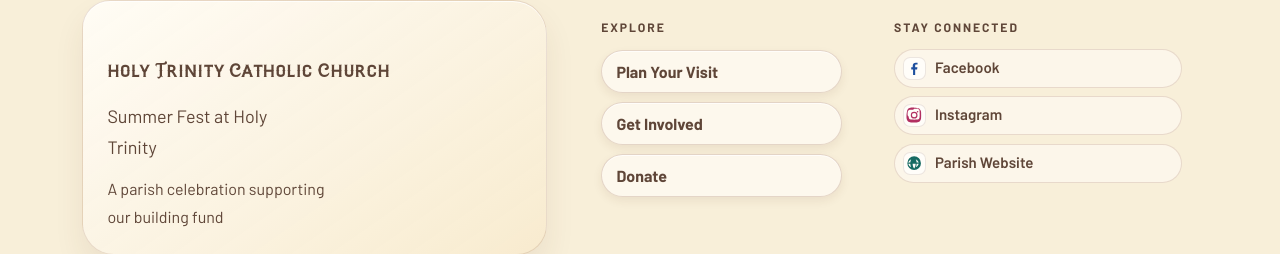
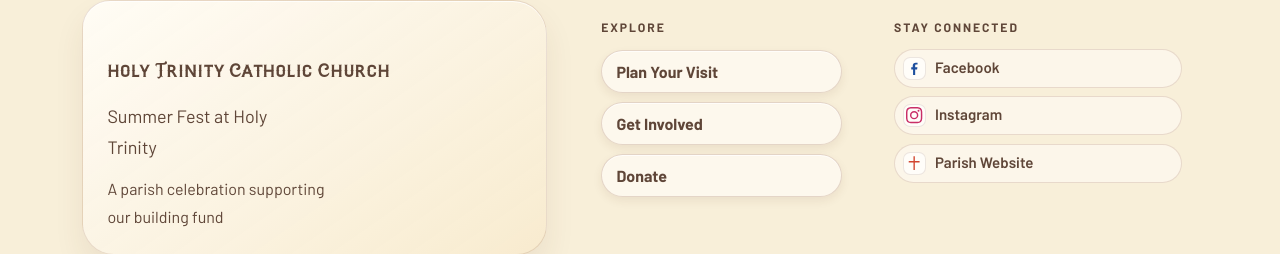
Before and after one commit to joshmzamora/summerfest-htcc, a Next.js app: page / in a window 1280 px wide. Shown: the part 2965-3219 px from the top of the page. Built offline with nearby package versions, Linux system fonts and the light colour scheme.

Commit message:
Update "Instagram" and "Parish Website" footer icons

```diff
--- a/app/globals.css
+++ b/app/globals.css
@@ -1973,11 +1973,11 @@ main {
 }
 
 .platform-instagram .footer-social-icon {
-  color: #b22f61;
+  color: #c92e67;
 }
 
 .platform-website .footer-social-icon {
-  color: #176b63;
+  color: #d2452f;
 }
 
 .footer-social-link:hover,
--- a/components/SiteFooter.tsx
+++ b/components/SiteFooter.tsx
@@ -14,20 +14,20 @@ function SocialIcon({ platform }: { platform: SiteContent["socialLinks"][number]
   switch (platform) {
     case "facebook":
       return (
-        <svg viewBox="0 0 24 24" role="img" aria-hidden="true">
+        <svg viewBox="0 0 24 24" role="img" aria-hidden="true" fill="currentColor">
           <path d="M13.5 22v-8.2h2.8l.5-3.2h-3.3V8.4c0-.9.3-1.6 1.7-1.6h1.8V4c-.3 0-1.4-.1-2.7-.1-2.6 0-4.4 1.6-4.4 4.5v2.2H7.7v3.2h2.7V22h3.1Z" />
         </svg>
       );
     case "instagram":
       return (
-        <svg viewBox="0 0 24 24" role="img" aria-hidden="true">
-          <path d="M12 7.1A4.9 4.9 0 1 0 12 17a4.9 4.9 0 0 0 0-9.9Zm0 8.1a3.2 3.2 0 1 1 0-6.5 3.2 3.2 0 0 1 0 6.5Zm6.2-8.3a1.1 1.1 0 1 1-2.3 0 1.1 1.1 0 0 1 2.3 0ZM12 2.4c2.6 0 2.9 0 4 .1 1 0 1.5.2 1.8.3.5.2.8.4 1.2.7.3.3.5.6.7 1.2.1.3.3.8.3 1.8.1 1.1.1 1.4.1 4s0 2.9-.1 4c0 1-.2 1.5-.3 1.8-.2.5-.4.8-.7 1.2-.3.3-.6.5-1.2.7-.3.1-.8.3-1.8.3-1.1.1-1.4.1-4 .1s-2.9 0-4-.1c-1 0-1.5-.2-1.8-.3-.5-.2-.8-.4-1.2-.7-.3-.3-.5-.6-.7-1.2-.1-.3-.3-.8-.3-1.8A66.5 66.5 0 0 1 2.4 12c0-2.6 0-2.9.1-4 0-1 .2-1.5.3-1.8.2-.5.4-.8.7-1.2.3-.3.6-.5 1.2-.7.3-.1.8-.3 1.8-.3 1.1-.1 1.4-.1 4-.1Zm0-1.7c-2.6 0-3 0-4.1.1-1.2 0-2 .3-2.7.6a5.4 5.4 0 0 0-2 1.3c-.6.6-1 1.2-1.3 2-.3.7-.5 1.5-.6 2.7A58 58 0 0 0 .7 12c0 2.6 0 3 .1 4.1 0 1.2.3 2 .6 2.7.3.8.7 1.5 1.3 2 .6.6 1.2 1 2 1.3.7.3 1.5.5 2.7.6 1.1.1 1.5.1 4.1.1s3 0 4.1-.1c1.2 0 2-.3 2.7-.6a5.4 5.4 0 0 0 2-1.3c.6-.6 1-1.2 1.3-2 .3-.7.5-1.5.6-2.7.1-1.1.1-1.5.1-4.1s0-3-.1-4.1c0-1.2-.3-2-.6-2.7a5.4 5.4 0 0 0-1.3-2c-.6-.6-1.2-1-2-1.3-.7-.3-1.5-.5-2.7-.6C15 1 14.6 1 12 1Z" />
+        <svg viewBox="0 0 24 24" role="img" aria-hidden="true" fill="currentColor">
+          <path d="M12 2.163c3.204 0 3.584.012 4.85.07 1.366.062 2.633.332 3.608 1.308 1.026 1.026 1.258 2.222 1.32 3.607.05 1.137.065 1.572.065 4.852s-.015 3.715-.065 4.852c-.062 1.385-.333 2.633-1.32 3.608-1.026 1.026-2.222 1.258-3.608 1.32-1.137.05-1.572.065-4.852.065s-3.715-.015-4.852-.065c-1.385-.062-2.633-.333-3.608-1.32-1.026-1.026-1.258-2.222-1.32-3.608-.05-1.137-.065-1.572-.065-4.852s.015-3.715.065-4.852c.062-1.385.333-2.633 1.32-3.608 1.026-1.026 2.222-1.258 3.608-1.32 1.137-.05 1.572-.065 4.852-.065Zm0-2.163c-3.263 0-3.67.014-4.947.072-4.358.2-6.78 2.618-6.98 6.98-.059 1.277-.073 1.684-.073 4.947 0 3.263.014 3.67.072 4.947.2 4.358 2.618 6.78 6.98 6.98 1.277.059 1.684.073 4.947.073 3.263 0 3.67-.014 4.947-.072 4.358-.2 6.78-2.618 6.98-6.98.059-1.277.073-1.684.073-4.947 0-3.263-.014-3.67-.072-4.947-.2-4.358-2.618-6.78-6.98-6.98-1.277-.059-1.684-.073-4.947-.073Zm0 5.838a6.162 6.162 0 1 0 0 12.324 6.162 6.162 0 0 0 0-12.324Zm0 10.162a4 4 0 1 1 0-8 4 4 0 0 1 0 8Zm6.406-11.845a1.44 1.44 0 1 1-1.44 1.44 1.44 1.44 0 0 1 1.44-1.44Z" />
         </svg>
       );
     case "website":
       return (
-        <svg viewBox="0 0 24 24" role="img" aria-hidden="true">
-          <path d="M12 2a10 10 0 1 0 0 20 10 10 0 0 0 0-20Zm6.8 9.2h-3.1a15.3 15.3 0 0 0-1.3-5.1 8.3 8.3 0 0 1 4.4 5.1Zm-6.8-7c1.1 1.2 2 3.5 2.3 7h-4.6c.3-3.5 1.2-5.8 2.3-7Zm-4.4 1.9a15.3 15.3 0 0 0-1.3 5.1H3.2a8.3 8.3 0 0 1 4.4-5.1Zm-4.4 6.8h3.1c.1 1.8.5 3.6 1.3 5.1a8.3 8.3 0 0 1-4.4-5.1Zm6.5 0h4.6c-.3 3.5-1.2 5.8-2.3 7-1.1-1.2-2-3.5-2.3-7Zm0-1.7c.3-3.5 1.2-5.8 2.3-7 1.1 1.2 2 3.5 2.3 7H9.7Zm4.7 6.8c.8-1.5 1.2-3.3 1.3-5.1h3.1a8.3 8.3 0 0 1-4.4 5.1Z" />
+        <svg viewBox="0 0 24 24" role="img" aria-hidden="true" fill="currentColor">
+          <path d="M11 2h2v7h7v2h-7v11h-2v-11h-7v-2h7v-7Z" />
         </svg>
       );
     default:
```
